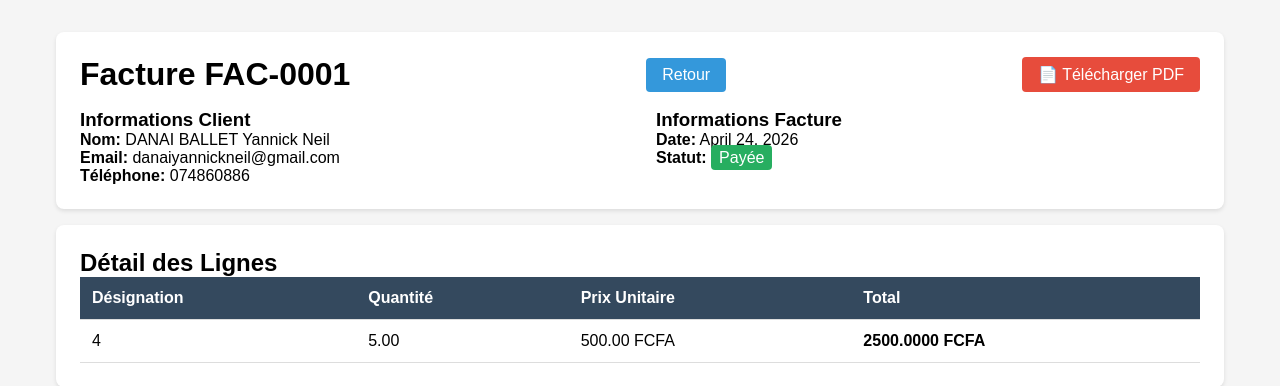
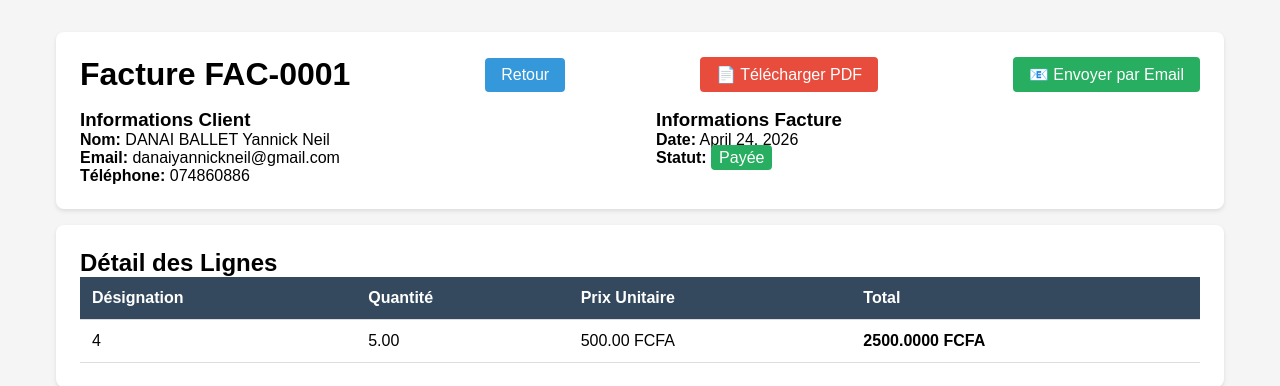
Before and after one commit to syvtcbkk/PROJET-DJANGO_APPLICATION, a Django app: page /factures/1/ in a window 1280 px wide. Shown: the part 60-446 px from the top of the page. Run offline with Django 5.2, Linux system fonts and the light colour scheme; a user stored in the database is signed in; data comes from the database, SQL or seed files in the repository.

Commit message:
pdf par email
Co-authored-by: Copilot <copilot@github.com>

```diff
--- a/factures/urls.py
+++ b/factures/urls.py
@@ -9,5 +9,5 @@ urlpatterns = [
     path('<int:pk>/suppr/',     views.facture_delete, name='facture_delete'),
     path('<int:pk>/envoyer/',   views.facture_send,   name='facture_send'),
     path('<int:pk>/pdf/',       views.facture_pdf,    name='facture_pdf'),
-    path('<int:pk>/pdf/',       views.facture_pdf,    name='facture_pdf'),
+    path('<int:pk>/email/',     views.facture_email,      name='facture_email'),
 ]
--- a/factures/views.py
+++ b/factures/views.py
@@ -9,6 +9,8 @@ from reportlab.lib.pagesizes import A4
 from reportlab.lib import colors
 from reportlab.platypus import SimpleDocTemplate, Table, TableStyle, Paragraph, Spacer
 from reportlab.lib.styles import getSampleStyleSheet
+from django.core.mail import EmailMessage
+import io
 
 @login_required
 def facture_list(request):
@@ -179,3 +181,55 @@ def facture_pdf(request, pk):
     elements.append(table)
     doc.build(elements)
     return response
+
+def facture_email(request, pk):
+    facture = get_object_or_404(Facture, pk=pk)
+
+    # Générer le PDF en mémoire
+    buffer = io.BytesIO()
+    doc = SimpleDocTemplate(buffer, pagesize=A4)
+    styles = getSampleStyleSheet()
+    elements = []
+
+    elements.append(Paragraph(f"FACTURE N° FAC-{pk:04d}", styles['Title']))
+    elements.append(Spacer(1, 20))
+    elements.append(Paragraph(f"<b>Client :</b> {facture.client.nom}", styles['Normal']))
+    elements.append(Paragraph(f"<b>Email :</b> {facture.client.email}", styles['Normal']))
+    elements.append(Paragraph(f"<b>Date :</b> {facture.date}", styles['Normal']))
+    elements.append(Paragraph(f"<b>Statut :</b> {facture.get_statut_display()}", styles['Normal']))
+    elements.append(Spacer(1, 20))
+
+    data = [['Désignation', 'Quantité', 'Prix Unit.', 'Sous-total']]
+    for ligne in facture.lignefacture_set.all():
+        data.append([ligne.designation, str(ligne.quantite), f"{ligne.prix_unit} FCFA", f"{ligne.total} FCFA"])
+    data.append(['', '', 'Montant HT', f"{facture.montant_ht} FCFA"])
+    data.append(['', '', f"TVA ({facture.taux_tva}%)", f"{facture.montant_tva} FCFA"])
+    data.append(['', '', 'TOTAL TTC', f"{facture.montant_total} FCFA"])
+
+    table = Table(data, colWidths=[250, 70, 100, 100])
+    table.setStyle(TableStyle([
+        ('BACKGROUND', (0,0), (-1,0), colors.HexColor('#2c3e50')),
+        ('TEXTCOLOR',  (0,0), (-1,0), colors.white),
+        ('FONTNAME',   (0,0), (-1,0), 'Helvetica-Bold'),
+        ('ALIGN',      (1,0), (-1,-1), 'CENTER'),
+        ('GRID',       (0,0), (-1,-2), 0.5, colors.grey),
+        ('FONTNAME',   (0,-3), (-1,-1), 'Helvetica-Bold'),
+        ('BACKGROUND', (0,-1), (-1,-1), colors.HexColor('#27ae60')),
+        ('TEXTCOLOR',  (0,-1), (-1,-1), colors.white),
+    ]))
+    elements.append(table)
+    doc.build(elements)
+
+    # Envoyer l'email avec PDF en pièce jointe
+    pdf = buffer.getvalue()
+    email = EmailMessage(
+        subject=f"Facture N° FAC-{pk:04d}",
+        body=f"Bonjour {facture.client.nom},\n\nVeuillez trouver ci-joint votre facture.\n\nCordialement.",
+        to=[facture.client.email],
+    )
+    email.attach(f"facture_{pk}.pdf", pdf, 'application/pdf')
+    email.send()
+
+    from django.contrib import messages
+    messages.success(request, f"Facture envoyée à {facture.client.email} ✅")
+    return redirect('facture_detail', pk=pk)
--- a/templates/factures/facture_detail.html
+++ b/templates/factures/facture_detail.html
@@ -9,6 +9,9 @@
         <a href="{% url 'facture_list' %}" class="btn btn-primary">Retour</a>
         <a href="{% url 'facture_pdf' facture.pk %}" class="btn btn-danger">
     📄 Télécharger PDF
+    <a href="{% url 'facture_email' facture.pk %}" class="btn btn-success">
+    📧 Envoyer par Email
+</a>
 </a>
     </div>
 
```
Also changed, not shown: config/settings.py (+8 -1 lines).
